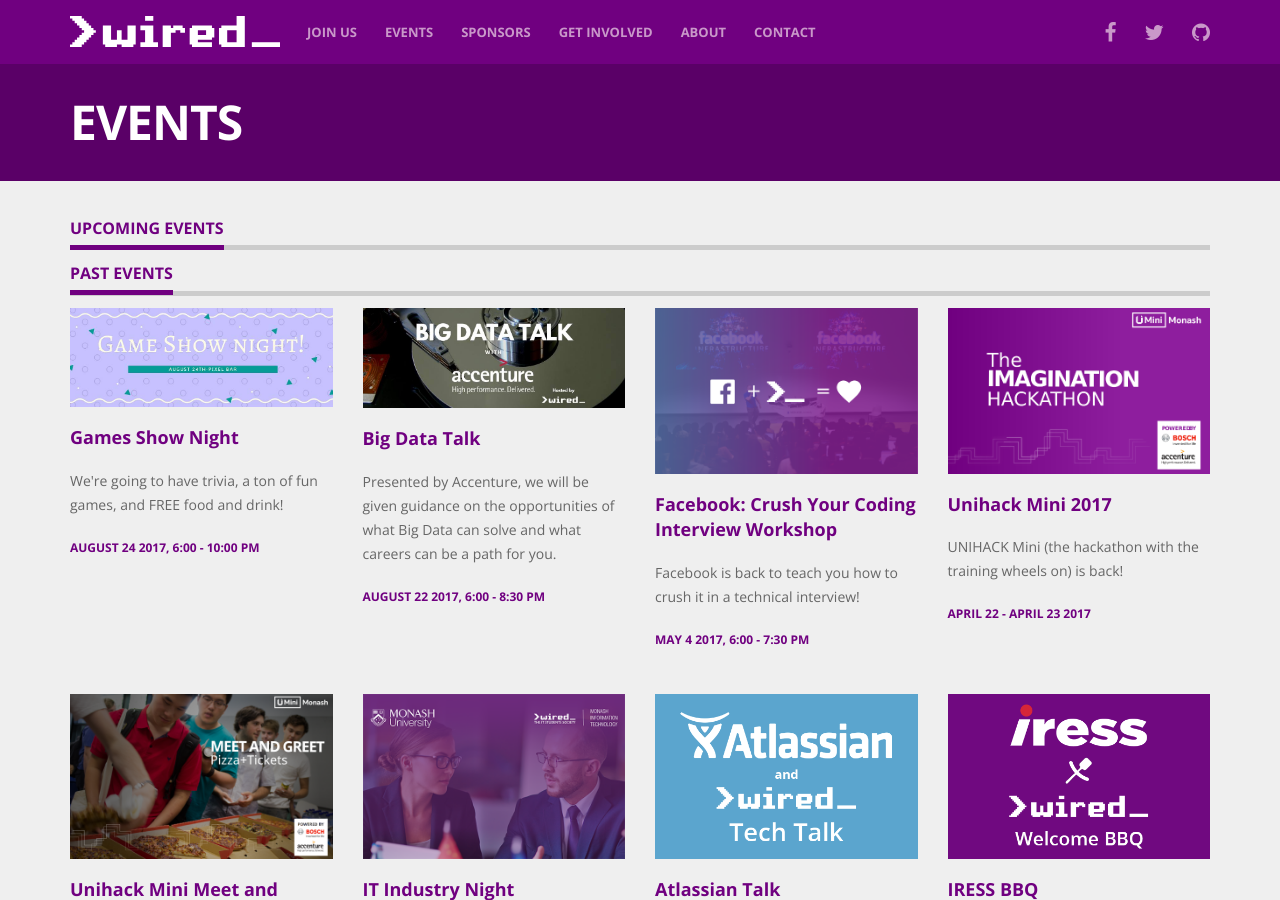
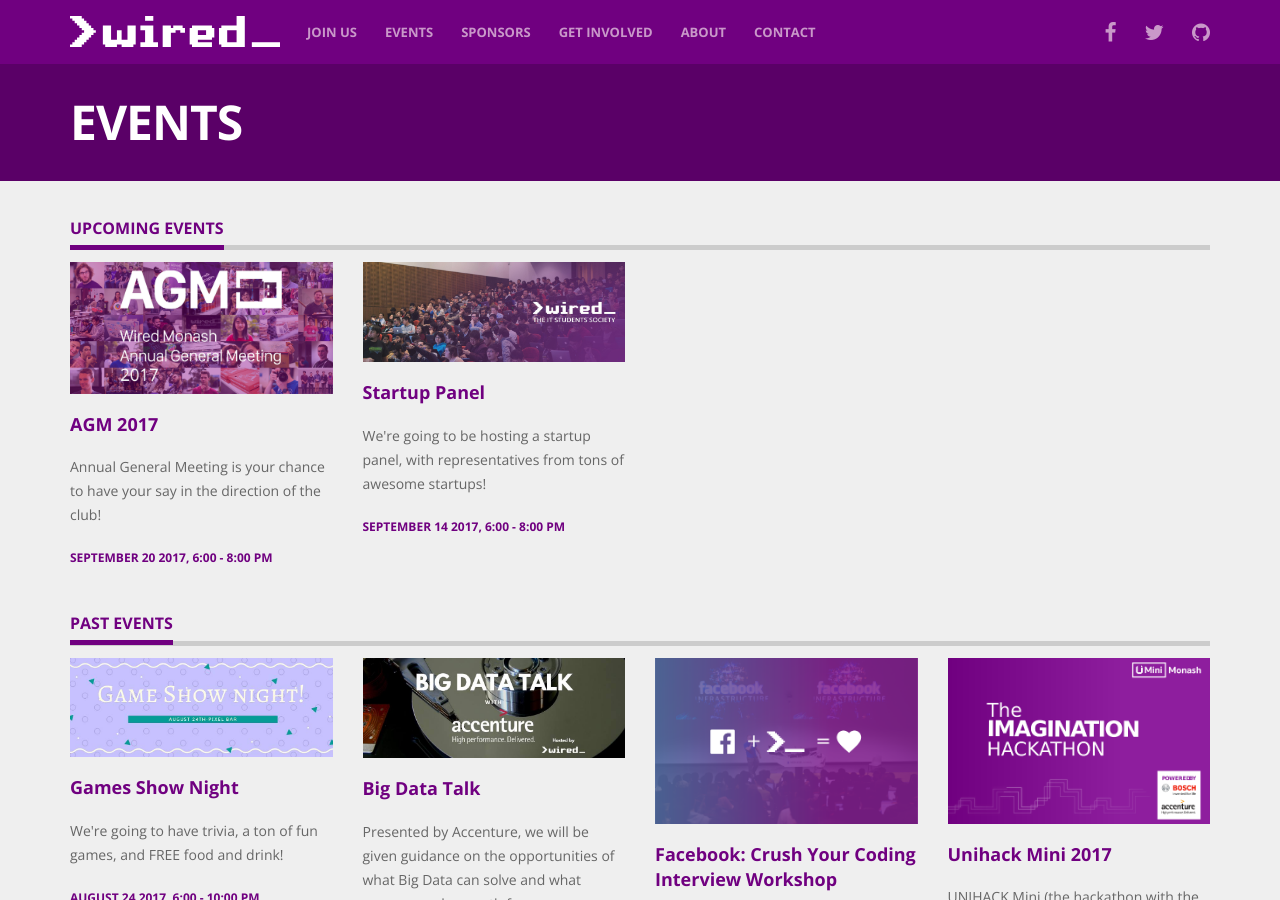
Before and after one commit to wiredmonash/wiredmonash.github.io, a Jekyll site: the page built from events.html, in a window 1280 px wide and 900 px high. Built offline with Jekyll 4.4.1, drawn with Linux system fonts in a browser that asks for light colours; nearby versions of some CDN libraries.

Commit message:
add new events

```diff
--- a/_data/events.yml
+++ b/_data/events.yml
@@ -1,3 +1,17 @@
+- name: "AGM 2017"
+  description: Annual General Meeting is your chance to have your say in the direction of the club!
+  url: #
+  img: /assets/img/agm-2017/agm-banner.jpg
+  date_start: 2017-09-20 18:00:00
+  date_end: 2017-09-20 20:00:00
+
+- name: "Startup Panel"
+  description: We're going to be hosting a startup panel, with representatives from tons of awesome startups!
+  url: https://www.facebook.com/events/156327021614238/
+  img: /assets/img/promo/startup.jpg
+  date_start: 2017-09-14 18:00:00
+  date_end: 2017-09-14 20:00:00
+
 - name: "Games Show Night"
   description: We're going to have trivia, a ton of fun games, and FREE food and drink!
   url: https://www.facebook.com/events/1737276409899355/
```
Also changed, not shown: assets/img/agm-2017/agm-banner.jpg (added), assets/img/promo/startup.jpg (added).
